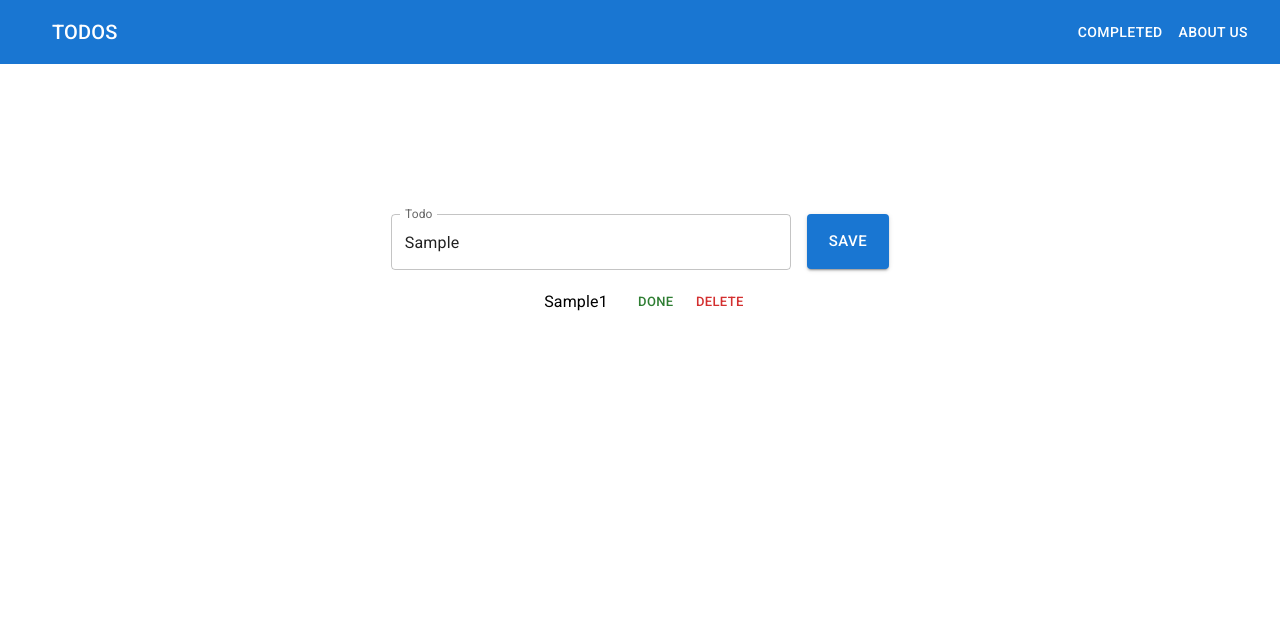
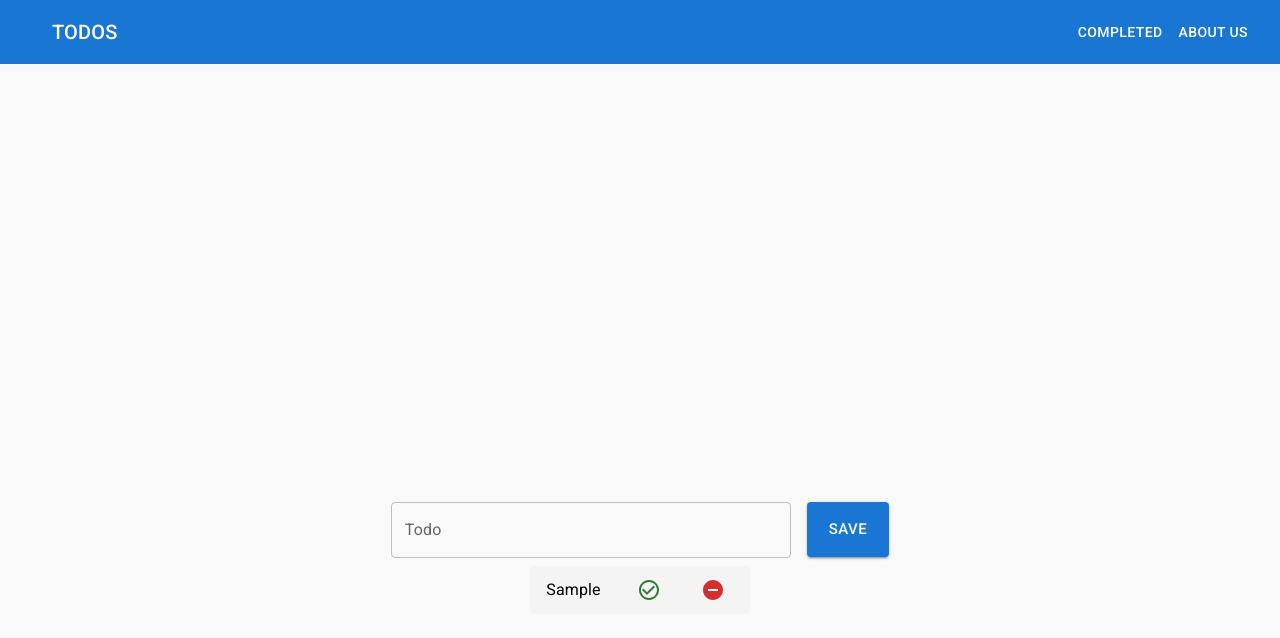
Before and after one commit to annisaabuhamid/reat-firebase-nest, a React (Create React App) app: page / in a window 1280 px wide. Both pictures are taken after typing "Sample" into the empty fields and a click on the button "SAVE". Shown: the top 638 px of the page. Built offline with nearby package versions, Linux system fonts and the light colour scheme.

Commit message:
1.clean up code 2.add styling

```diff
--- a/package.json
+++ b/package.json
@@ -5,6 +5,7 @@
   "dependencies": {
     "@emotion/react": "^11.10.0",
     "@emotion/styled": "^11.10.0",
+    "@mui/icons-material": "^5.10.3",
     "@mui/material": "^5.10.1",
     "@testing-library/jest-dom": "^5.16.5",
     "@testing-library/react": "^13.3.0",
--- a/src/pages/LandingPage.jsx
+++ b/src/pages/LandingPage.jsx
@@ -1,10 +1,10 @@
-
-import '../styles/LandingPage.css';
 import {useState} from 'react';
+import { Button,TextField,List,ListItem,ListItemButton,ListItemText } from  '@mui/material';
 import { v4 as uuidv4 } from 'uuid';
 import {TODO_STATUS} from '../constants/todoStatus';
-import { Button,TextField,List,ListItem,ListItemButton,ListItemText } from  '@mui/material';
-
+import CheckCircleOutlineIcon from '@mui/icons-material/CheckCircleOutline';
+import RemoveCircleIcon from '@mui/icons-material/RemoveCircle';
+import '../styles/LandingPage.css';
 
 
 
@@ -24,8 +24,11 @@ const LandingPage = () => {
    */
 
   const [todolist, setTodolist ] = useState([]);
-  const [todo,setTodo] = useState('test');
+  const [todo,setTodo] = useState('');
+
   const saveTodo = () =>{
+    //condition where blank value is not accepted
+    if(todo !== '') {
         //deep clone cause xleh ubah directly todolist
         const cloneArray = [...todolist] //[...] spread operator
 
@@ -41,6 +44,7 @@ const LandingPage = () => {
         setTodo("")
 
   }
+}
 
   const completedTodo =(id) => {
     const cloneArray = [...todolist] //[...] spread operator
@@ -62,14 +66,16 @@ const LandingPage = () => {
     setTodolist(cloneArray)
   }
 
-  const editTodo =(id) => {
+  const editTodo = (todoObj) => {
+    setTodo(todoObj.content)
+
     const cloneArray = [...todolist] //[...] spread operator
-    const getTodoID = cloneArray.find((eachTodo) => eachTodo.id === id)
+    const getTodoIndex = cloneArray.findIndex((eachTodo) => eachTodo.id === todoObj.id)
 
-    if (getTodoID){
-      getTodoID.status = TODO_STATUS.DELETED
+    if(getTodoIndex !== -1){
+      cloneArray.splice(getTodoIndex,1)
+      setTodolist(cloneArray)
     }
-    setTodolist(cloneArray)
   }
 
 
@@ -81,7 +87,7 @@ const LandingPage = () => {
       id="outlined-basic"
       label="Todo"
       variant="outlined"
-
+      value ={todo}
       sx={{
         width:400,
       }} />
@@ -102,21 +108,46 @@ const LandingPage = () => {
         {
           todolist.map((eachTodo,key)=>{
 
-            let defaultStyle = {color:"black"}
-            if(eachTodo.status === TODO_STATUS.COMPLETED){
-              defaultStyle = {color:'blue'}
+            // let defaultStyle = {color:"black"}
+            // if(eachTodo.status === TODO_STATUS.COMPLETED){
+            //   defaultStyle = {color:'blue'}
+            // }
+            // if(eachTodo.status === TODO_STATUS.DELETED){
+            //   defaultStyle = {color:'red'}
+            // }
+
+            let defaultStyle = { marginBottom: 5, paddingRight: 5}
+
+            if(eachTodo.status === TODO_STATUS.COMPLETED) {
+              defaultStyle = { ...defaultStyle, backgroundColor: '#0096FF', color: 'white' }
             }
-            if(eachTodo.status === TODO_STATUS.DELETED){
-              defaultStyle = {color:'red'}
+            else if(eachTodo.status === TODO_STATUS.DELETED) {
+              defaultStyle = { ...defaultStyle, backgroundColor: 'lightgrey', color: 'white' }
             }
           return(
-          <ListItem disablePadding key={key}>
-           <ListItemButton style={defaultStyle}  onClick={()=>editTodo(eachTodo.id)}>
-             <ListItemText primary={eachTodo.content} />
-             <ListItemText primary={eachTodo.status} />
-           </ListItemButton>
-           <Button size="small" color="success" onClick={()=>completedTodo(eachTodo.id)}>Done</Button>
-           <Button size="small" color="error" onClick={()=>deleteTodo(eachTodo.id)}>Delete</Button>
+          <ListItem
+            disablePadding
+            style={defaultStyle}
+            className='todoItemsContainer'
+            key={key}
+            disabled={eachTodo.status === TODO_STATUS.DELETED ? true : false}
+            >
+            <ListItemButton   onClick={()=>editTodo(eachTodo)}>
+              <ListItemText primary={eachTodo.content} />
+            </ListItemButton>
+            {
+            eachTodo.status === TODO_STATUS.ACTIVE &&
+              <Button size="small" color="success" onClick={() => completedTodo(eachTodo.id)}>
+                <CheckCircleOutlineIcon />
+              </Button>
+          }
+
+          {
+            eachTodo.status !== TODO_STATUS.DELETED &&
+              <Button size="small" color="error" onClick={() => deleteTodo(eachTodo.id)}>
+                <RemoveCircleIcon />
+              </Button>
+          }
           </ListItem>
            )}
           )
--- a/src/styles/App.css
+++ b/src/styles/App.css
@@ -1,58 +1,9 @@
-/* .App {
-  text-align: center;
-}
-
-.App-logo {
-  height: 40vmin;
-  pointer-events: none;
-}
-
-@media (prefers-reduced-motion: no-preference) {
-  .App-logo {
-    animation: App-logo-spin infinite 20s linear;
-  }
-}
-
-.App-header {
-  background-color: #282c34;
-  min-height: 100vh;
+.container {
   display: flex;
+  justify-content: center;
+  align-items: center;
+  flex: 1;
+  height: 100vh;
   flex-direction: column;
-  align-items: center;
-  justify-content: center;
-  font-size: calc(10px + 2vmin);
-  color: white;
-}
-
-.App-link {
-  color: #61dafb;
-}
-
-@keyframes App-logo-spin {
-  from {
-    transform: rotate(0deg);
-  }
-  to {
-    transform: rotate(360deg);
-  }
-} */
-.container{
-  padding:10px;
-  /* color:white; */
-  background-color: white;
-  display: flex;
-  align-items: center;
-  justify-content: center;
-  flex-direction: column;
-  height:50vh;
-}
-.row {
-  display: flex;
-  flex-flow: row;
-  justify-content: center;
-  margin:20px 20px;
-}
-
-.row > *:not(:last-child) {
-  margin-right: .5rem;
-}
+  background-color: #f9f9f9;
+ }
--- a/src/styles/LandingPage.css
+++ b/src/styles/LandingPage.css
@@ -1,9 +1,25 @@
 .container {
   padding: 20px;
   padding-top: 100px;
+  /* FLEX */
   display: flex;
   flex: 1;
   justify-content: center;
   align-items: center;
   flex-direction: column;
 }
+
+.todoListContainer {
+  background-color: rgb(237, 237, 237);
+  margin-top: 50px;
+
+  width: 500px;
+}
+
+.todoItemsContainer {
+  background-color: rgb(244, 244, 244);
+}
+
+.todoItemCompletedStyle {
+  background-color: #0096FF;
+}
```
Also changed, not shown: 1 other file (tests, documents, lock files or other folders). Lines whose indentation alone changed are shown as unchanged.
